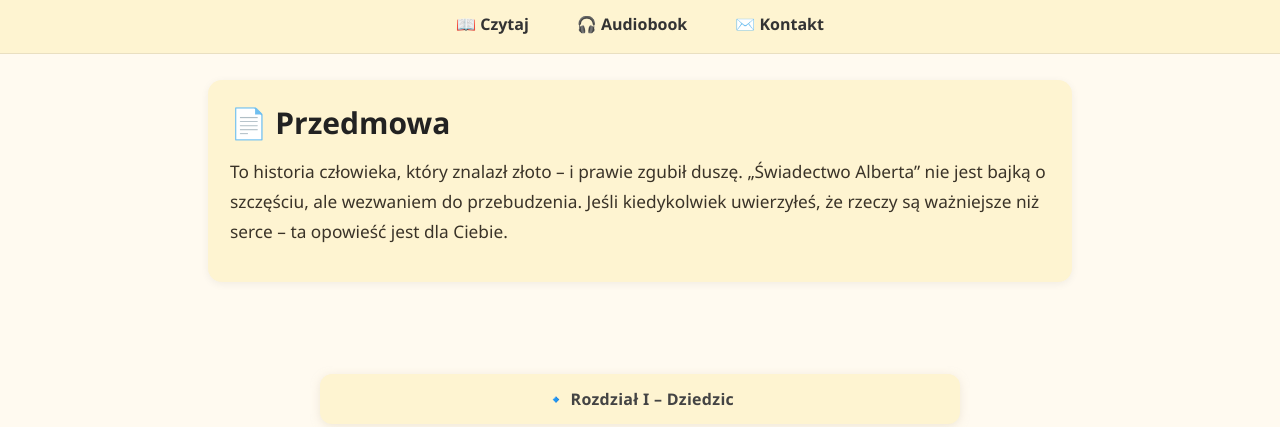
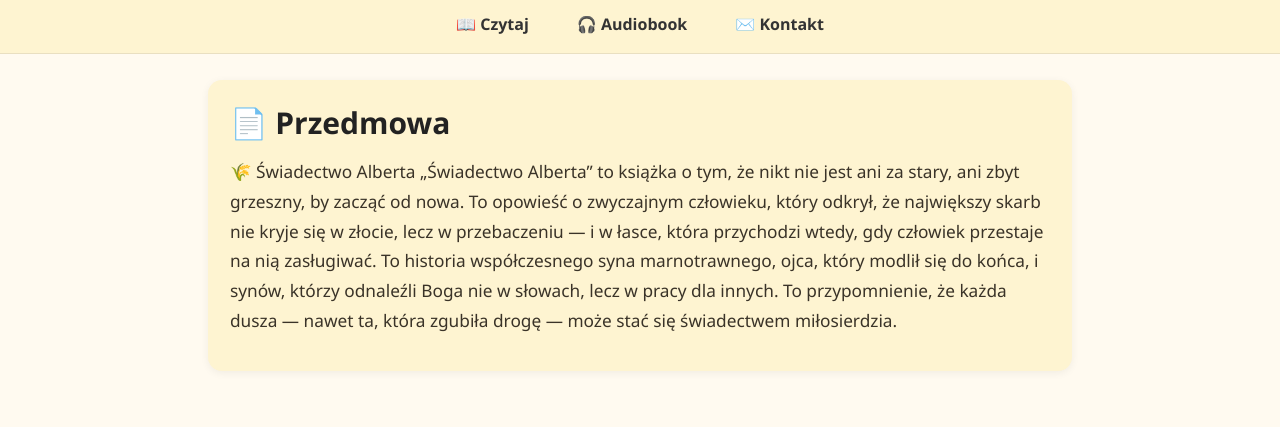
Before and after one commit to majstered/S-Alberta, a plain HTML site: page index.html in a window 1280 px wide. Shown: the part 625-1052 px from the top of the page. Drawn offline with Linux system fonts and the light colour scheme.

Commit message:
Update index.html

```diff
--- a/index.html
+++ b/index.html
@@ -75,9 +75,15 @@
     <div class="card">
       <h2>📄 Przedmowa</h2>
       <p class="lead">
-        To historia człowieka, który znalazł złoto – i prawie zgubił duszę.
-        „Świadectwo Alberta” nie jest bajką o szczęściu, ale wezwaniem do przebudzenia.
-        Jeśli kiedykolwiek uwierzyłeś, że rzeczy są ważniejsze niż serce – ta opowieść jest dla Ciebie.
+🌾 Świadectwo Alberta
+
+„Świadectwo Alberta” to książka o tym, że nikt nie jest ani za stary, ani zbyt grzeszny, by zacząć od nowa.
+To opowieść o zwyczajnym człowieku, który odkrył, że największy skarb nie kryje się w złocie, lecz w przebaczeniu —
+i w łasce, która przychodzi wtedy, gdy człowiek przestaje na nią zasługiwać.
+
+To historia współczesnego syna marnotrawnego, ojca, który modlił się do końca,
+i synów, którzy odnaleźli Boga nie w słowach, lecz w pracy dla innych.
+To przypomnienie, że każda dusza — nawet ta, która zgubiła drogę — może stać się świadectwem miłosierdzia.
       </p>
     </div>
   </section>
```
